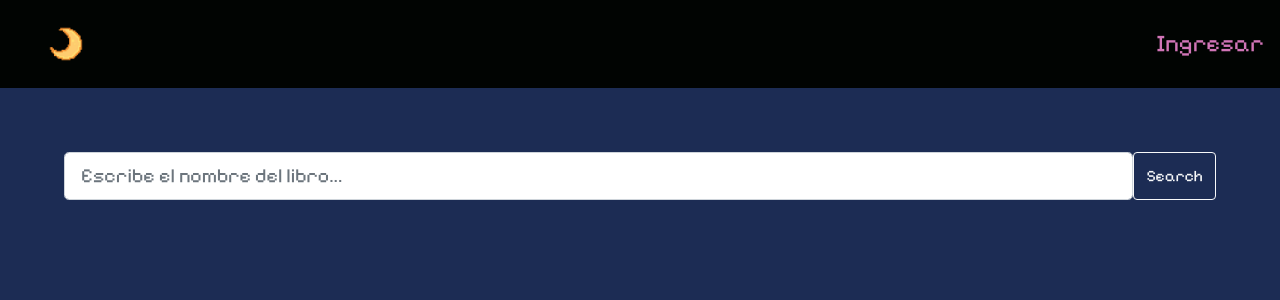
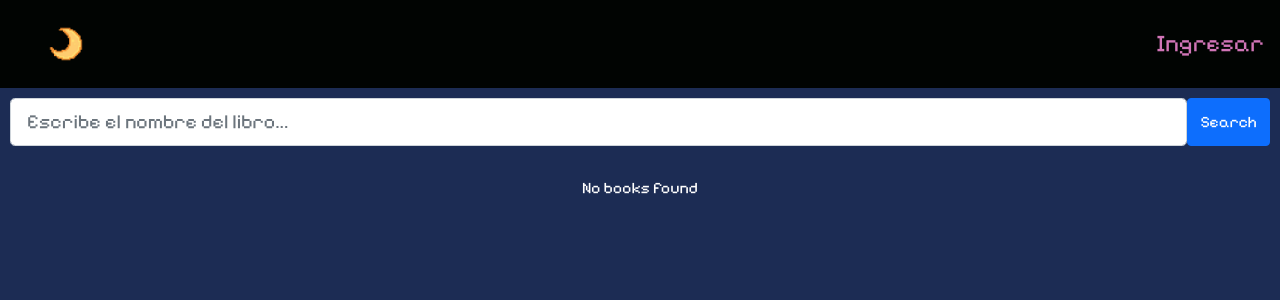
Before and after one commit to Kevindasilvaa/proyectoBDD2, a React (Vite) app: page /Biblioteca in a window 1280 px wide. Shown: the top 300 px of the page. Built offline with nearby package versions, Linux system fonts and the light colour scheme; no server answers; the database is empty; sample sign-in values are in the browser's storage; what neo4j-driver would draw is missing.

Commit message:
:heart: API book search + design book cards

```diff
--- a/package.json
+++ b/package.json
@@ -15,7 +15,9 @@
     "@fontsource/roboto": "^5.1.0",
     "@mui/icons-material": "^6.1.6",
     "@mui/material": "^6.1.6",
+    "axios": "^1.7.7",
     "firebase": "^11.0.1",
+    "neo4j-driver": "^5.26.0",
     "react": "^18.3.1",
     "react-dom": "^18.3.1",
     "react-router-dom": "^6.28.0",
--- /dev/null
+++ b/src/components/Books.jsx
@@ -0,0 +1,35 @@
+import React from 'react';
+import styles from './Books.module.css' // You can add additional styles if needed
+
+function Book({ title, author, publishedYear, coverUrl }) {
+    return (
+      <div className="card mb-3" style={{ maxWidth: "540px", color: 'black', marginBottom: '20px' }}>
+        <div className="row g-0">
+          <div className="col-md-4">
+            <img
+              src={coverUrl}
+              className="img-fluid rounded-start"
+              alt={`${title} cover`}
+              style={{ height: '200px', objectFit: 'cover' }}
+            />
+          </div>
+          <div className="col-md-8">
+            <div className="card-body" style={{ height: '200px' }}>
+              <h5 className="card-title">{title}</h5>
+              <p className="card-text">
+                <strong>Author:</strong> {author}
+              </p>
+              <p className="card-text">
+                <strong>Published:</strong> {publishedYear}
+              </p>
+              <p className="card-text">
+                <small className="text-body-secondary">Book details from Open Library</small>
+              </p>
+            </div>
+          </div>
+        </div>
+      </div>
+    );
+  }
+
+  export default Book;
--- /dev/null
+++ b/src/components/Books.module.css
@@ -0,0 +1,22 @@
+.book {
+    display: flex; /* This makes the child elements align side-by-side */
+    align-items: flex-start; /* Align items at the top */
+    margin-bottom: 20px;
+    background-color: #ddf0ff;
+    border-radius: 8px;
+    overflow: hidden;
+    padding: 10px;
+    color: #000;
+    margin-top: auto;
+  }
+
+  .bookCover {
+    width: 150px;
+    height: auto;
+    object-fit: cover;
+    margin-right: 20px; /* Space between the image and text */
+  }
+
+  .bookDetails {
+    flex: 1; /* This makes the details section take up the remaining space */
+  }
--- a/src/components/NavBar.module.css
+++ b/src/components/NavBar.module.css
@@ -19,6 +19,7 @@
     top: 0;
     left: 0;
     background-color: #010402;
+
 
 
 
--- a/src/pages/Biblioteca.jsx
+++ b/src/pages/Biblioteca.jsx
@@ -3,37 +3,88 @@ import styles from './Biblioteca.module.css';
 import { auth } from '../firebase';
 import { useState, useEffect } from 'react';
 import { useNavigate } from 'react-router-dom';
+import axios from 'axios';
+import Book from '../components/Books';
 
 export default function Biblioteca() {
   const navigate = useNavigate();
-    //cada vez que el auth cambie pasara por aqui
+  const [filterValue, setFilterValue] = useState('');
+  const [books, setBooks] = useState([]);
+  const [loading, setLoading] = useState(false);
+
   useEffect(() => {
     onAuthStateChanged(auth, (user) => {
-          if(user === null){
-            navigate("/");
+      if (user === null) {
+        navigate('/');
       }
     });
-    }, []);
+  }, [navigate]);
 
+  async function buscador(e) {
+    e.preventDefault();
+    if (!filterValue) return;
 
-
-    const [filterValue, setFilterValue] = useState("");
-
-    function buscador() {
+    setLoading(true);
+    try {
+      const response = await axios.get(
+        `https://openlibrary.org/search.json?title=${encodeURIComponent(filterValue)}`
+      );
+      setBooks(response.data.docs.slice(0, 4));
+    } catch (error) {
+      console.error('Error fetching books:', error);
+      setBooks([]);
+    } finally {
+      setLoading(false);
+    }
   }
 
   return (
-      <div style={{height: "100vh", backgroundColor: "#1C2C54", color: "white" }}>
-        <div style={{padding: "5%"}}>
+    <div style={{ height: '100vh', backgroundColor: '#1C2C54', color: 'white'}}>
+      <div className={`search-bar-container ${styles.searchBarContainer}`}>
         <form className="d-flex">
-        <input className='form-control form-control-lg'
-          value={filterValue} placeholder='Escribe el nombre del libro...'
+          <input
+            className="form-control form-control-lg"
+            value={filterValue}
+            placeholder="Escribe el nombre del libro..."
             onChange={(e) => setFilterValue(e.target.value)}
           />
-        <button className="btn btn-outline-light" onClick={buscador}>Search</button>
+          <button className="btn btn-primary" onClick={buscador}>
+            Search
+          </button>
         </form>
       </div>
+
+      {loading ? (
+        <p className="text-center">Searching books...</p>
+      ) : (
+        <div className={`container ${styles.bookList}`}> {/* Added custom class */}
+          <div className="row">
+            {books.length > 0 ? (
+              books.map((book, index) => {
+                const coverUrl = book.cover_i
+                  ? `https://covers.openlibrary.org/b/id/${book.cover_i}-M.jpg`
+                  : 'https://via.placeholder.com/150';
+
+                const author = book.author_name ? book.author_name.join(', ') : 'Unknown Author';
+                const publishedYear = book.first_publish_year || 'Unknown Year';
+
+                return (
+                  <div className="col-md-6 mb-4" key={index}>
+                    <Book
+                      title={book.title || 'Unknown Title'}
+                      author={author}
+                      publishedYear={publishedYear}
+                      coverUrl={coverUrl}
+                    />
                   </div>
-
                 );
-}styles;
+              })
+            ) : (
+              <p className="text-center">No books found</p>
+            )}
+          </div>
+        </div>
+      )}
+    </div>
+  );
+}
--- a/src/pages/Biblioteca.module.css
+++ b/src/pages/Biblioteca.module.css
@@ -1,3 +1,21 @@
 .div_principal{
     padding: 5%;
+    align-items: center;
+    display:flex
 }
+.search-bar-container {
+    margin-bottom: 20px;
+    margin-top: 40px;
+
+  }
+
+  .searchBarContainer {
+
+    background-color: #1C2C54; /* Match the dark background color of the page */
+    padding: 10px 10px; /* Optional: Adds padding inside the search bar container */
+  }
+
+
+  .bookList {
+    margin-top: 20px; /* Adjust the spacing as needed */
+  }
```
Also changed, not shown: src/api/booksApi.js (added, +42 -0 lines), 1 other file (tests, documents, lock files or other folders). Lines whose indentation alone changed are shown as unchanged.
